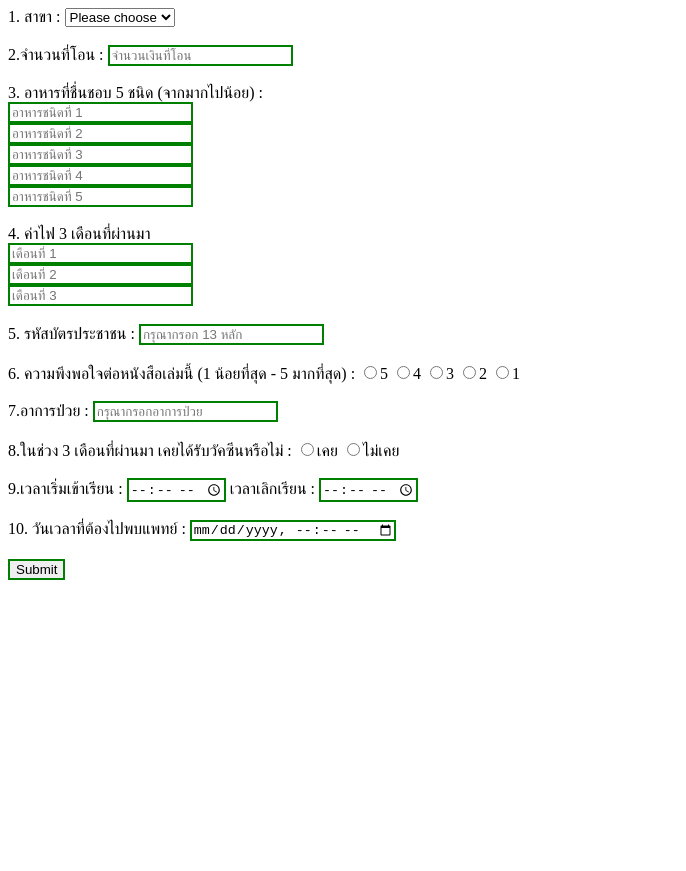
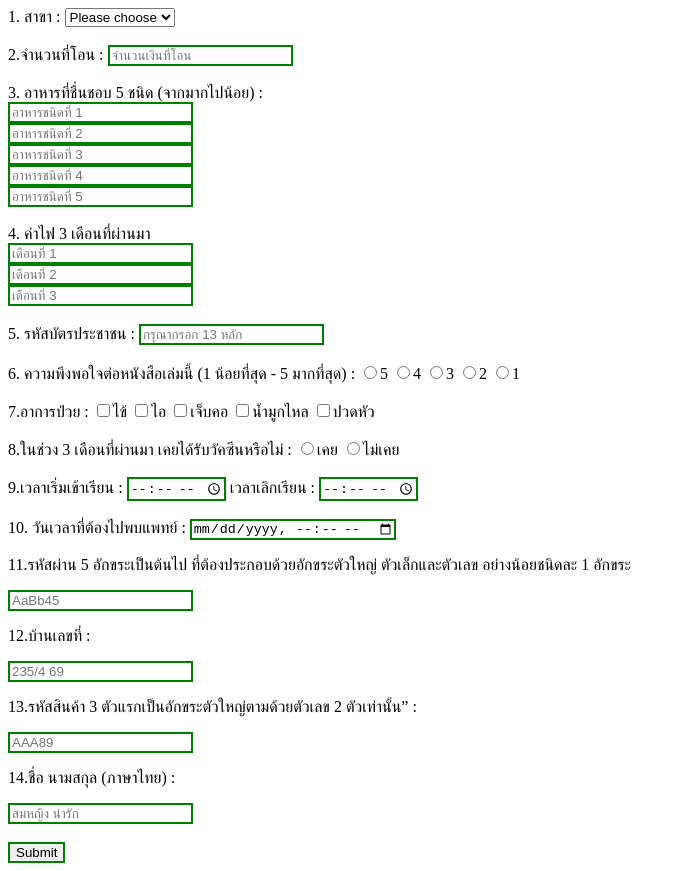
Before and after one commit to Baimon12/cs6636461.github.io, a plain HTML site: page Lab3/Lab3no1.html in a window 1280 px wide. Shown: the whole page, without its empty margins (0-686 px from the left). Before the commit the page ends 800 px from the top, so only its background shows below. Drawn offline with Linux system fonts and the light colour scheme.

Commit message:
Update and rename Lab3no1.1.html to Lab3no1.html

```diff
--- a/Lab3/Lab3no1.1.html
+++ b/Lab3/Lab3no1.html
@@ -63,8 +63,12 @@
 
      <!-- อาการป่วย -->
     <label>7.อาการป่วย :</label>
-    <input type="text" id="symptoms" name="symptoms"  placeholder="กรุณากรอกอาการป่วย"></input><br><br>
-
+    <input type="checkbox" id="fever" name="symptoms" value="fever">ไข้
+    <input type="checkbox" id="cough" name="symptoms" value="cough">ไอ
+    <input type="checkbox" id="sore_throat" name="symptoms" value="sore_throat">เจ็บคอ
+    <input type="checkbox" id="runny_nose" name="symptoms" value="runny_nose">น้ำมูกไหล
+    <input type="checkbox" id="headache" name="symptoms" value="headache">ปวดหัว
+    <br><br>
     <!-- เคยได้รับวัคซีนหรือไม่ -->
     <label>8.ในช่วง 3 เดือนที่ผ่านมา เคยได้รับวัคซีนหรือไม่ :</label>
     <input type="radio" id="vaccine_yes" name="vaccine" value="yes">เคย
@@ -78,7 +82,41 @@
 
     <!-- วันเวลาที่ต้องไปพบแพทย์ -->
     <label>10. วันเวลาที่ต้องไปพบแพทย์ :</label>
-    <input type="datetime-local" id="appointment" name="appointment" ><br><br>
+    <input type="datetime-local" id="appointment" name="appointment" ><br>
+
+    <p>11.<label>รหัสผ่าน 5 อักขระเป็นต้นไป ที่ต้องประกอบด้วยอักขระตัวใหญ่ ตัวเล็กและตัวเลข อย่างน้อยชนิดละ 1 อักขระ</label></p>
+    <input type="password"
+    id="password"
+    name="password"
+    pattern="(?=.*[a-z])(?=.*[A-Z])(?=.*\d).{5,}"
+    placeholder="AaBb45" ><br>
+
+    <!-- บ้านเลขที่ -->
+    <p>12.<label>บ้านเลขที่ :</label></p>
+    <input type="text"
+    id="house_number"
+    name="house_number"
+    placeholder="235/4 69"
+    pattern="[0-9]+/?[0-9]+"
+    ><br>
+
+    <!-- รหัสสินค้า -->
+    <p>13.<label>รหัสสินค้า 3 ตัวแรกเป็นอักขระตัวใหญ่ตามด้วยตัวเลข 2 ตัวเท่านั้น” : </label></p>
+    <input type="text"
+    id="product_code"
+    name="product_code"
+    pattern="^[A-Z]{3}[0-9]{2}"
+    placeholder="AAA89"
+    ><br>
+
+    <!--ชื่อ นามสกุล ไทย-->
+    <p>14.<label>ชื่อ นามสกุล (ภาษาไทย) :</label></p>
+    <input type="text"
+    id="name"
+    name="name"
+    pattern="^[ก-๙]+\s[ก-๙]+"
+    placeholder="สมหญิง น่ารัก"
+    ><br><br>
 
 
   <input type="submit" value="Submit">
```
